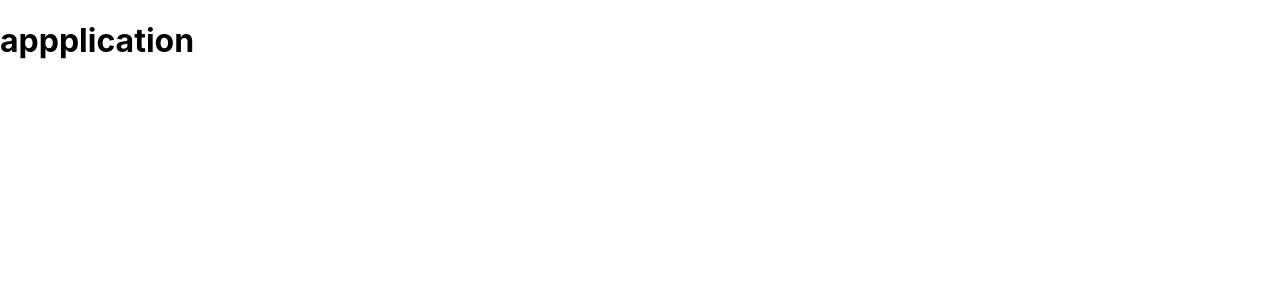
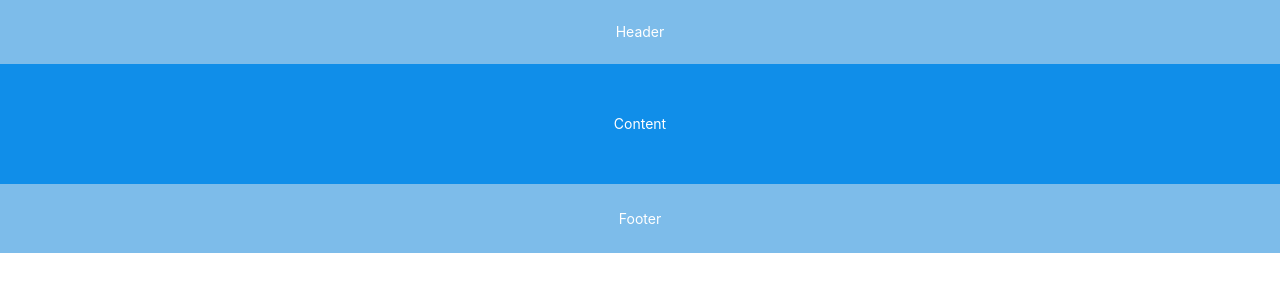
Before and after one commit to laiba-shakeel/Spark-Spot, a React (Create React App) app: page / in a window 1280 px wide. Shown: the top 300 px of the page. Built offline with nearby package versions, Linux system fonts and the light colour scheme.

Commit message:
commited

```diff
--- a/package.json
+++ b/package.json
@@ -6,7 +6,10 @@
     "@testing-library/jest-dom": "^5.16.5",
     "@testing-library/react": "^13.4.0",
     "@testing-library/user-event": "^13.5.0",
+    "antd": "^5.4.6",
+    "bootstrap": "^5.2.3",
     "react": "^18.2.0",
+    "react-bootstrap": "^2.7.4",
     "react-dom": "^18.2.0",
     "react-scripts": "5.0.1",
     "web-vitals": "^2.1.4"
--- a/src/App.js
+++ b/src/App.js
@@ -1,10 +1,19 @@
+import { ThemeProvider } from "react-bootstrap";
+import BasicLayout from "./Components/Layouts/BasicLayout";
+function App() {
+  return (
+    <ThemeProvider
+    breakpoints={['xxxl', 'xxl', 'xl', 'lg', 'md', 'sm', 'xs', 'xxs']}
+    minBreakpoint="xxs"
+  >
+    <div>
+      <BasicLayout/>
+      </div>
 
 
-function App() {
-  return (
- <div>
-  <h1>appplication</h1>
- </div>
+
+
+  </ThemeProvider>
   );
 }
 
--- /dev/null
+++ b/src/Components/Layouts/BasicLayout/index.js
@@ -0,0 +1,43 @@
+import { Layout, Space } from 'antd';
+const { Header, Footer, Content } = Layout;
+const headerStyle = {
+  textAlign: 'center',
+  color: '#fff',
+  height: 64,
+  paddingInline: 50,
+  lineHeight: '64px',
+  backgroundColor: '#7dbcea',
+};
+const contentStyle = {
+  textAlign: 'center',
+  minHeight: 120,
+  lineHeight: '120px',
+  color: '#fff',
+  backgroundColor: '#108ee9',
+};
+
+const footerStyle = {
+  textAlign: 'center',
+  color: '#fff',
+  backgroundColor: '#7dbcea',
+};
+
+
+const BasicLayout = () => (
+    <Space
+      direction="vertical"
+      style={{
+        width: '100%',
+      }}
+      size={[0, 48]}
+    >
+      <Layout>
+        <Header style={headerStyle}>Header</Header>
+        <Content style={contentStyle}>Content</Content>
+        <Footer style={footerStyle}>Footer</Footer>
+      </Layout>
+
+    </Space>
+
+)
+export default BasicLayout
--- a/src/index.js
+++ b/src/index.js
@@ -3,7 +3,7 @@ import ReactDOM from 'react-dom/client';
 import './index.css';
 import App from './App';
 import reportWebVitals from './reportWebVitals';
-
+import 'bootstrap/dist/css/bootstrap.min.css';
 const root = ReactDOM.createRoot(document.getElementById('root'));
 root.render(
   <React.StrictMode>
```
Also changed, not shown: 1 other file (tests, documents, lock files or other folders).
